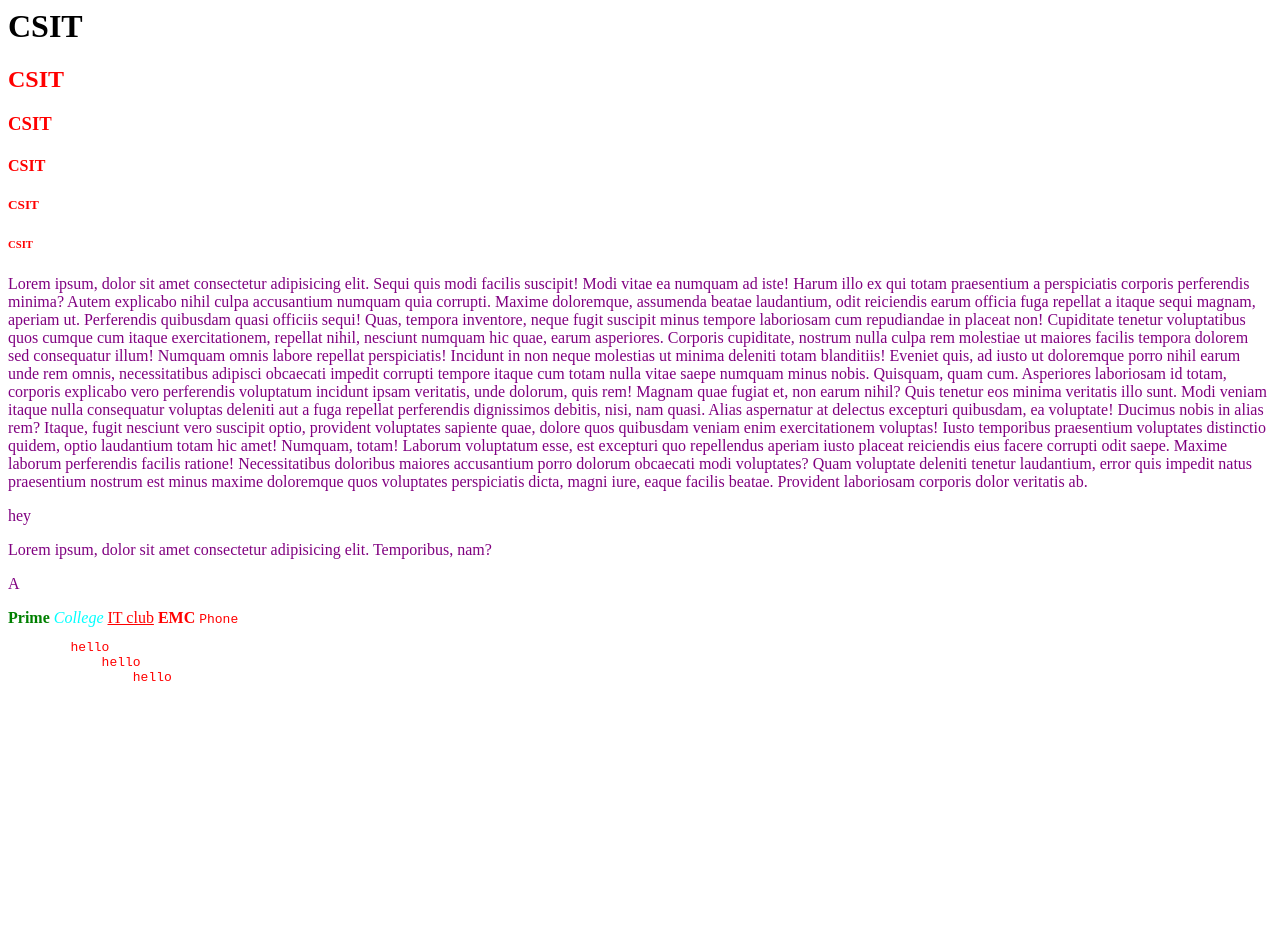
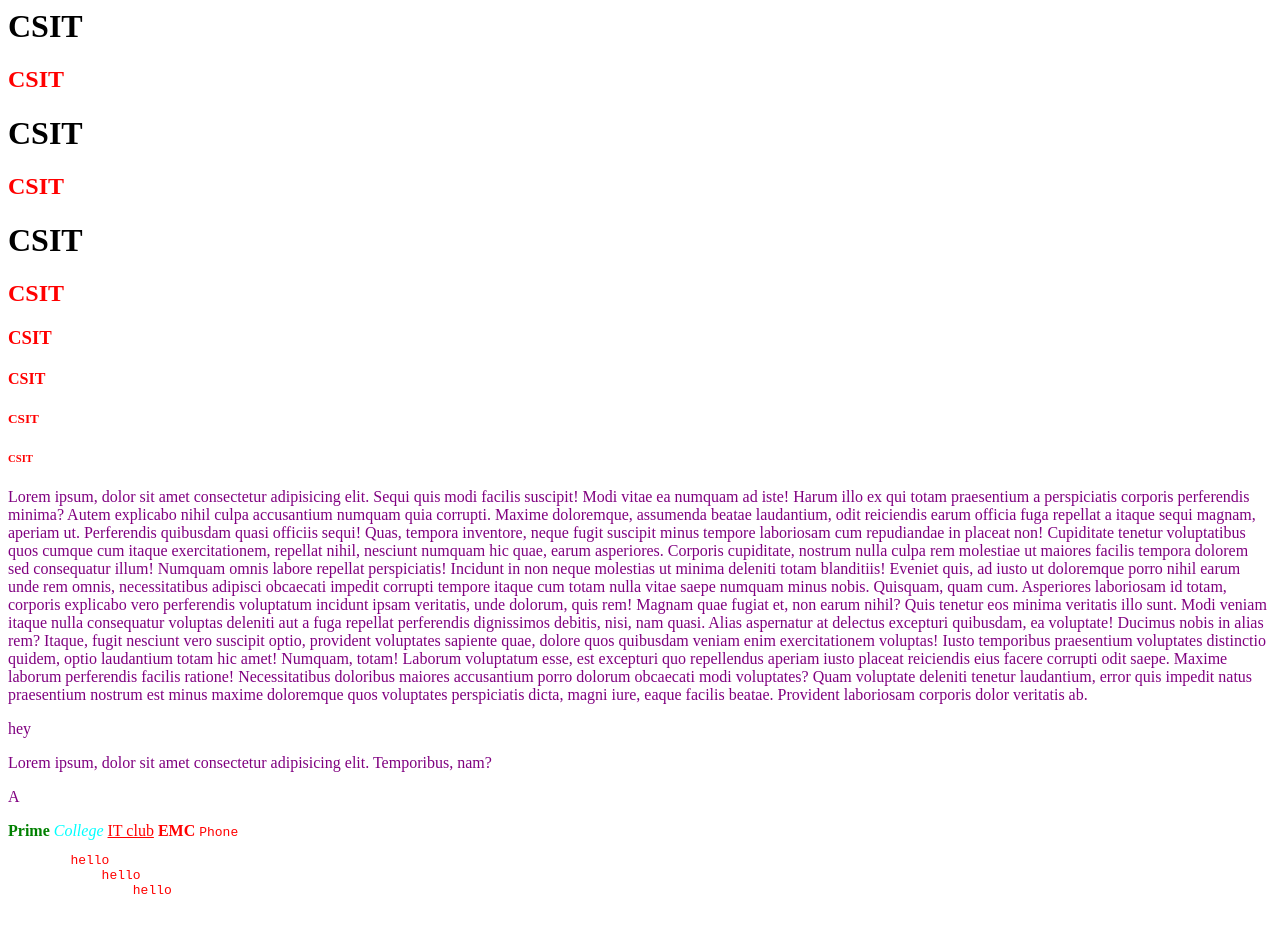
Before and after one commit to Birarara/MyWebsite, a plain HTML site: page index.html in a window 1280 px wide. Before the commit the page ends 800 px from the top, so only its background shows below. Drawn offline with Linux system fonts and the light colour scheme.

Commit message:
ok change heading

```diff
--- a/index.html
+++ b/index.html
@@ -40,6 +40,10 @@
         <div class="hero">
         <h1>CSIT</h1>
         <h2>CSIT</h2>
+        <h1>CSIT</h1>
+        <h2>CSIT</h2>
+        <h1>CSIT</h1>
+        <h2>CSIT</h2>
         <h3>CSIT</h3>
         <h4>CSIT</h4>
         <h5>CSIT</h5>
```
